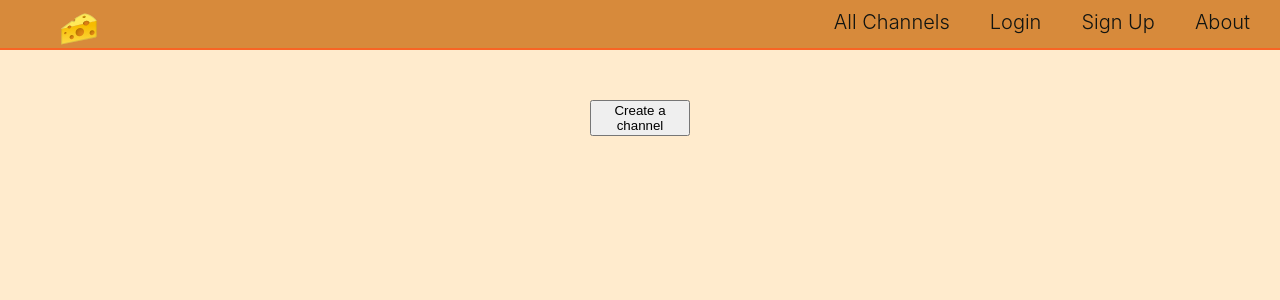
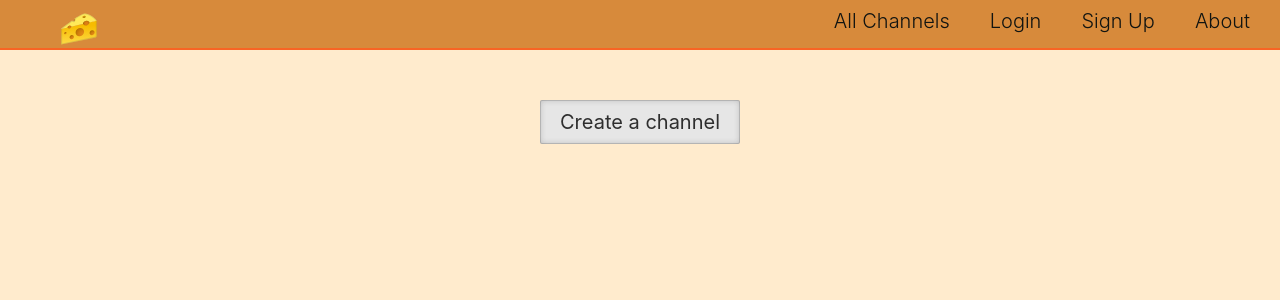
Before and after one commit to Team-Cheese/Cheddit, a Django app: page /channels/ in a window 1280 px wide. Shown: the top 300 px of the page. Run offline with Django 4.2, Linux system fonts and the light colour scheme; data that the repository does not hold is empty; some libraries are stand-ins or nearby versions.

Commit message:
button update

```diff
--- a/main_app/static/css/index.css
+++ b/main_app/static/css/index.css
@@ -46,6 +46,7 @@ a{
 }
 
 .button {
-    width: 10rem;
+    width: 20rem;
     margin-top: 5rem;
+    font-size: 2rem;
 }
--- a/main_app/templates/base.html
+++ b/main_app/templates/base.html
@@ -5,8 +5,14 @@
     <meta charset="UTF-8" />
     <meta http-equiv="X-UA-Compatible" content="IE=edge" />
     <meta name="viewport" content="width=device-width, initial-scale=1.0" />
+    <link rel="stylesheet" type="text/css" href="{% static 'css/base.css' %}" />
+    <link
+      rel="stylesheet"
+      href="https://unpkg.com/purecss@2.0.6/build/pure-min.css"
+      integrity="sha384-Uu6IeWbM+gzNVXJcM9XV3SohHtmWE+3VGi496jvgX1jyvDTXfdK+rfZc8C1Aehk5"
+      crossorigin="anonymous"
+    />
     <title>cheddit</title>
-    <link rel="stylesheet" type="text/css" href="{% static 'css/base.css' %}" />
     {% block head %} {% endblock %}
   </head>
   <body>
--- a/main_app/templates/channels/index.html
+++ b/main_app/templates/channels/index.html
@@ -7,7 +7,7 @@
 {% block content %}
 <div class='button-container'>
 <a href="{% url 'channels_create'%}">
-<button class='button'>Create a channel</button></a>
+<button class='button pure-button pure-button-active'>Create a channel</button></a>
 </div>
 {% for channel in channels %}
 <section class="card-container">
```
